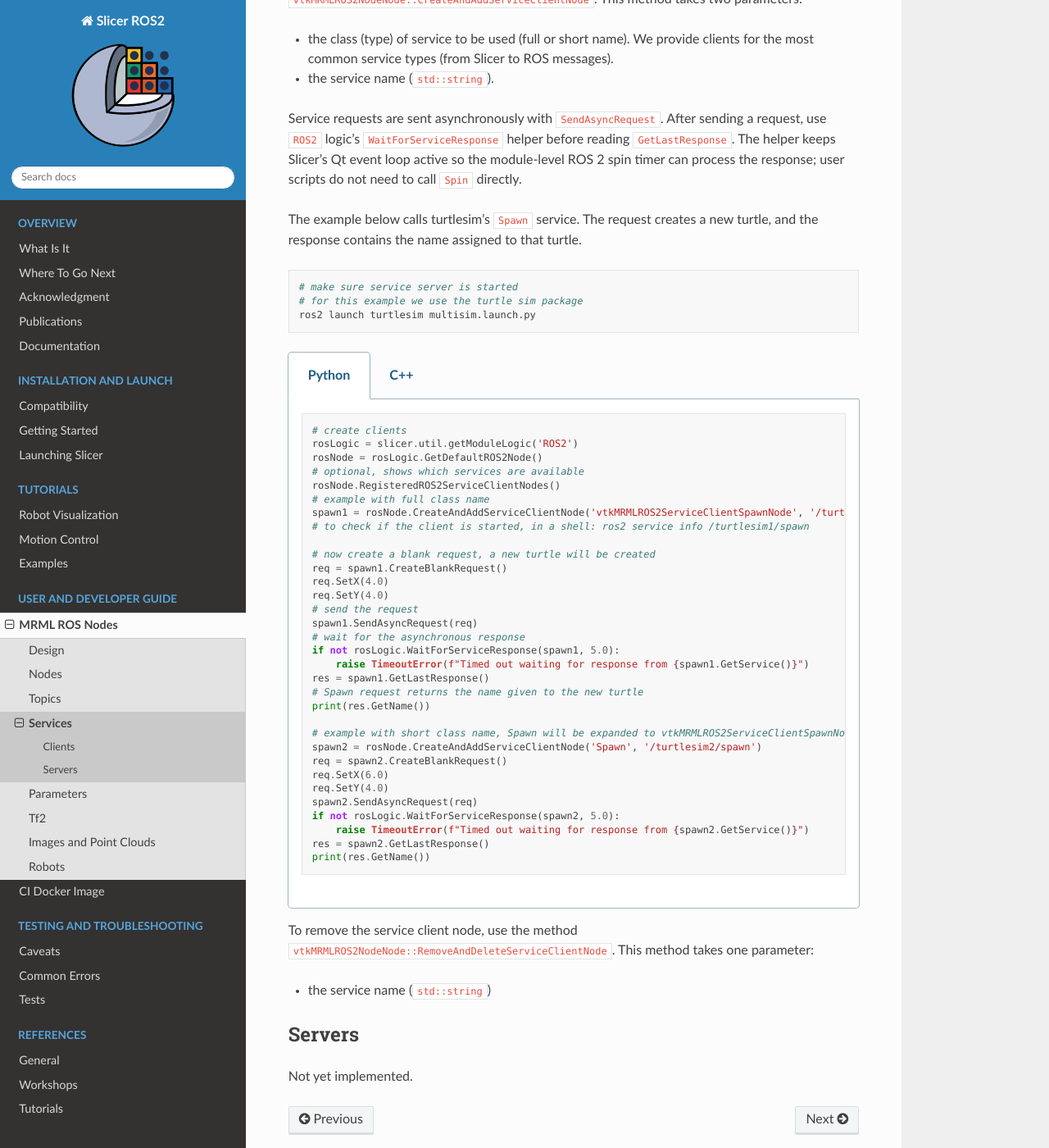
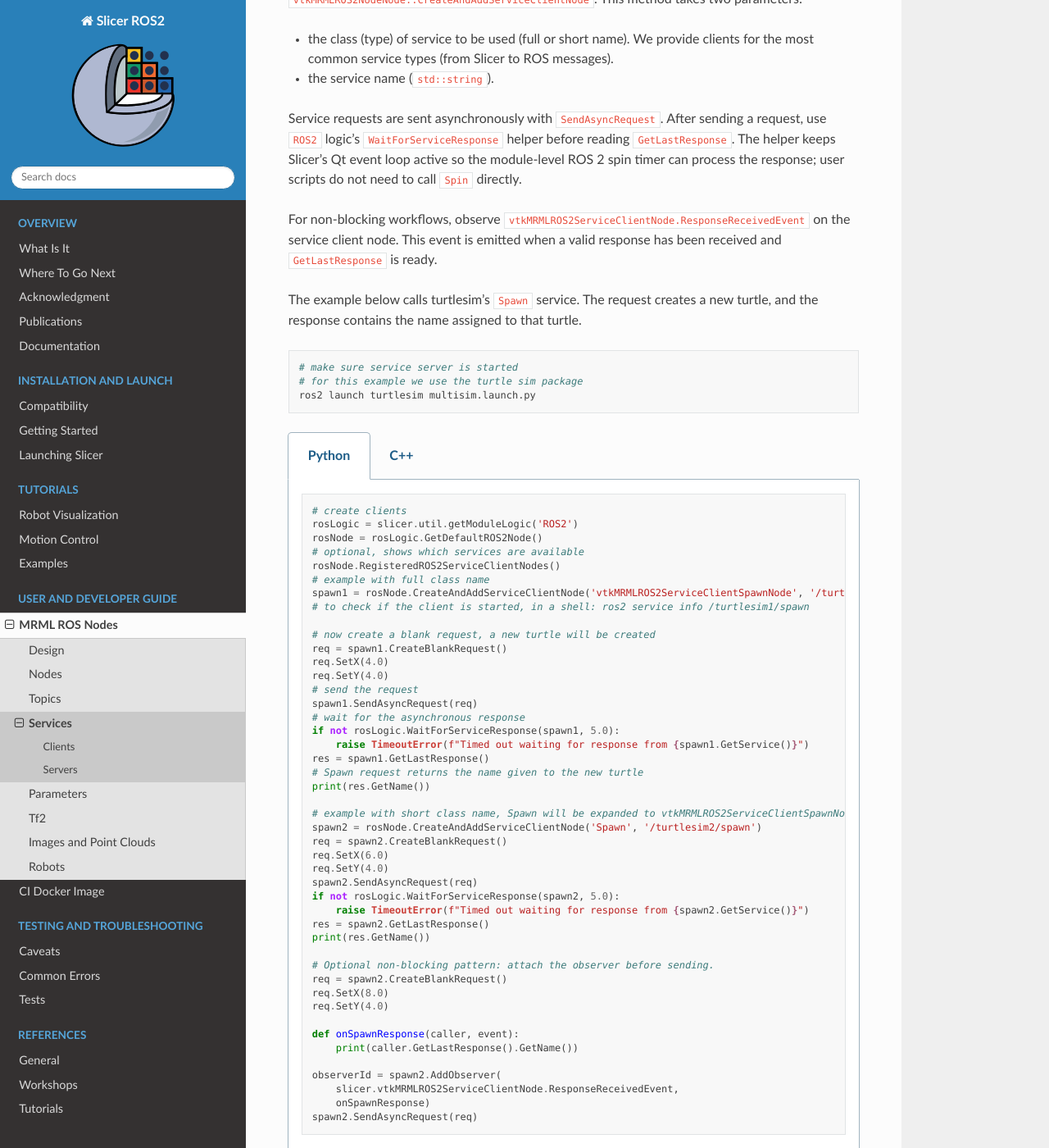
Before and after one commit to rosmed/slicer_ros2_module, a Sphinx documentation site: the page built from docs/pages/nodes/services.rst, in a window 1280 px wide and 1400 px high, scrolled down 474 px. Shown: the whole window at 82% size. Built offline with Sphinx 7.4.7 and the Read the Docs theme 3.1.0, drawn with Linux system fonts in a browser that asks for light colours.

Commit message:
feat: update service client to use ResponseReceivedEvent and enhance documentation for non-blocking workflows

```diff
--- a/docs/pages/nodes/services.rst
+++ b/docs/pages/nodes/services.rst
@@ -33,6 +33,11 @@ sending a request, use ``ROS2`` logic's ``WaitForServiceResponse`` helper before
 reading ``GetLastResponse``.  The helper keeps Slicer's Qt event loop active so
 the module-level ROS 2 spin timer can process the response; user scripts do not
 need to call ``Spin`` directly.
+
+For non-blocking workflows, observe
+``vtkMRMLROS2ServiceClientNode.ResponseReceivedEvent`` on the service client
+node.  This event is emitted when a valid response has been received and
+``GetLastResponse`` is ready.
 
 The example below calls turtlesim's ``Spawn`` service.  The request creates a
 new turtle, and the response contains the name assigned to that turtle.
@@ -82,6 +87,19 @@ new turtle, and the response contains the name assigned to that turtle.
          res = spawn2.GetLastResponse()
          print(res.GetName())
 
+         # Optional non-blocking pattern: attach the observer before sending.
+         req = spawn2.CreateBlankRequest()
+         req.SetX(8.0)
+         req.SetY(4.0)
+
+         def onSpawnResponse(caller, event):
+             print(caller.GetLastResponse().GetName())
+
+         observerId = spawn2.AddObserver(
+             slicer.vtkMRMLROS2ServiceClientNode.ResponseReceivedEvent,
+             onSpawnResponse)
+         spawn2.SendAsyncRequest(req)
+
    .. tab:: **C++**
 
       .. code-block:: C++
```
Also changed, not shown: 4 other files.
